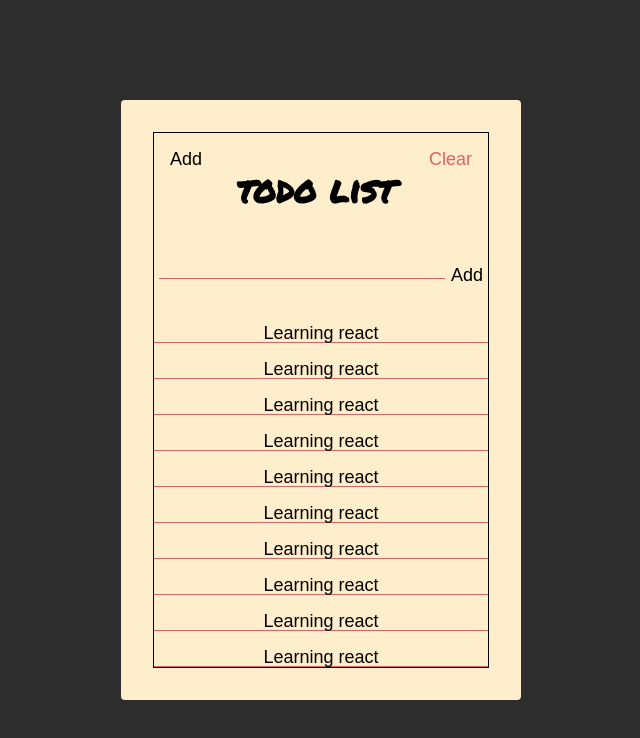
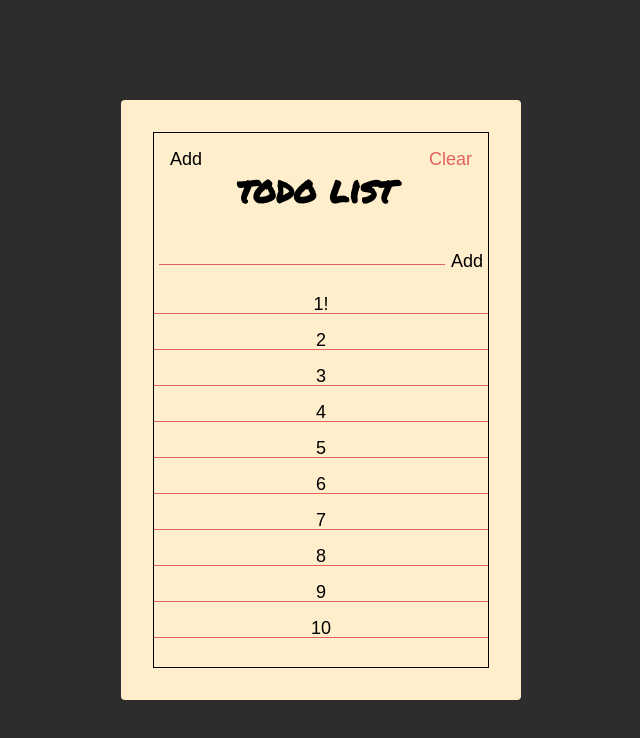
Before and after one commit to reksa26/Migration_HTML_to_REACT, a React (Create React App) app: page / in a window 1280 px wide. Shown: the top 738 px of the page, without its empty margins (319-959 px from the left). Built offline with nearby package versions, Linux system fonts and the light colour scheme; a web font is replaced by a local one.

Commit message:
Todo_list_and_Component

```diff
--- a/src/App.js
+++ b/src/App.js
@@ -1,17 +1,8 @@
 import React from "react";
 import "./styles.css";
 
-import Paper from "./components/paper";
-import Header from "./components/Header";
-import TodoForm from "./components/TodoForm";
-import Todos from "./components/Todos";
+import TodoList from "./pages/TodoList";
 
 export default function App() {
-  return (
-    <Paper>
-      <Header />
-      <TodoForm />
-      <Todos />
-    </Paper>
-  );
+  return <TodoList />;
 }
--- /dev/null
+++ b/src/components/Todo.jsx
@@ -0,0 +1,16 @@
+import React from "react";
+import PropTypes from "prop-types";
+
+const Todo = props => {
+  return (
+    <div className="todo">
+      <span className="todo-text">{props.text}</span>
+    </div>
+  );
+};
+
+Todo.prototype = {
+  text: PropTypes.string.isRequired
+};
+
+export default Todo;
--- a/src/components/Todos.jsx
+++ b/src/components/Todos.jsx
@@ -1,38 +1,44 @@
 import React from "react";
+import Todo from "./Todo";
 
 const Todos = () => {
+  const todos = [
+    {
+      text: "1!"
+    },
+    {
+      text: "2"
+    },
+    {
+      text: "3"
+    },
+    {
+      text: "4"
+    },
+    {
+      text: "5"
+    },
+    {
+      text: "6"
+    },
+    {
+      text: "7"
+    },
+    {
+      text: "8"
+    },
+    {
+      text: "9"
+    },
+    {
+      text: "10"
+    }
+  ];
   return (
     <section className="todos">
-      <div className="todo">
-        <span className="todo-text">Learning react</span>
-      </div>
-      <div className="todo">
-        <span className="todo-text">Learning react</span>
-      </div>
-      <div className="todo">
-        <span className="todo-text">Learning react</span>
-      </div>
-      <div className="todo">
-        <span className="todo-text">Learning react</span>
-      </div>
-      <div className="todo">
-        <span className="todo-text">Learning react</span>
-      </div>
-      <div className="todo">
-        <span className="todo-text">Learning react</span>
-      </div>
-      <div className="todo">
-        <span className="todo-text">Learning react</span>
-      </div>
-      <div className="todo">
-        <span className="todo-text">Learning react</span>
-      </div>
-      <div className="todo">
-        <span className="todo-text">Learning react</span>
-      </div>
-      <div className="todo">
-        <span className="todo-text">Learning react</span>
-      </div>
+      {todos.map(todo => {
+        return <Todo text={todo.text} />;
+      })}
     </section>
   );
 };
--- /dev/null
+++ b/src/pages/TodoList.jsx
@@ -0,0 +1,18 @@
+import React from "react";
+
+import Paper from "../components/paper";
+import Header from "../components/Header";
+import TodoForm from "../components/TodoForm";
+import Todos from "../components/Todos";
+
+const TodoList = () => {
+  return (
+    <Paper>
+      <Header />
+      <TodoForm />
+      <Todos />
+    </Paper>
+  );
+};
+
+export default TodoList;
--- a/src/styles.css
+++ b/src/styles.css
@@ -133,13 +133,15 @@
 .todos {
   display: flex;
   flex-direction: column;
+
+  min-height: 500px;
 }
 
 .todo {
   position: relative;
   flex: 1 0 auto;
   text-align: center;
-  min-height: 20px;
+  max-height: 20px;
   margin: 16px 0 0;
   font-family: "Bellota", sans-serif;
   font-size: 18px;
@@ -148,6 +150,8 @@
 }
 
 .todo-text {
+  width: 100%;
+  height: 50px;
   position: absolute;
   left: 50%;
   transform: translate(-50%);
```
